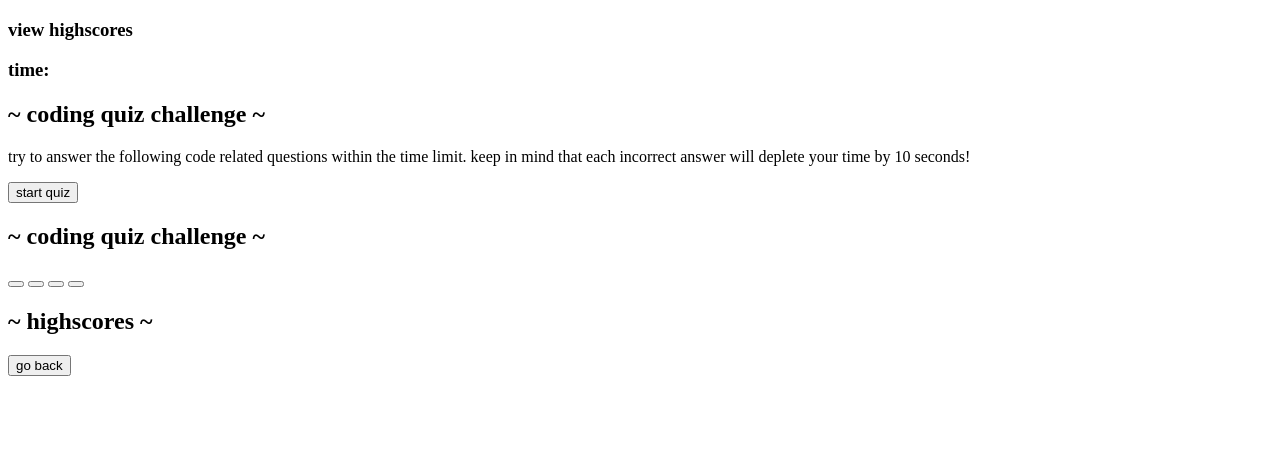
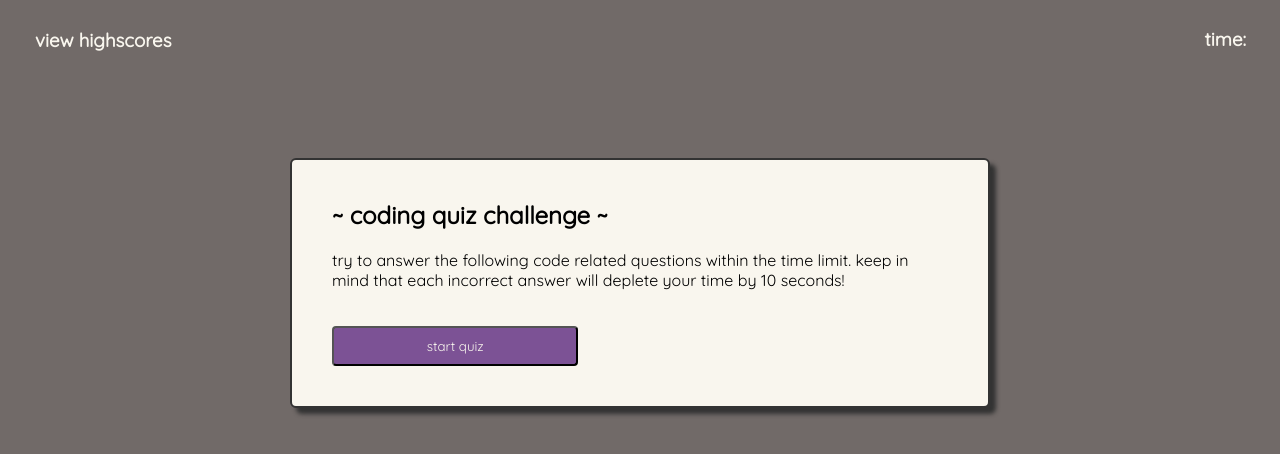
Before and after one commit to gluupo/code-quiz, a plain HTML site: page index.html in a window 1280 px wide. Drawn offline with Linux system fonts and the light colour scheme; the site is published under a folder, as on GitHub Pages, so addresses that start at the root find nothing.

Commit message:
Update index.html

```diff
--- a/index.html
+++ b/index.html
@@ -5,7 +5,7 @@
     <meta charset="UTF-8">
     <meta http-equiv="X-UA-Compatible" content="IE=edge">
     <meta name="viewport" content="width=device-width, initial-scale=1.0">
-    <link rel="stylesheet" href="/assets/style/style.css">
+    <link rel="stylesheet" href="./assets/style/style.css">
     <link rel="preconnect" href="https://fonts.googleapis.com">
     <link rel="preconnect" href="https://fonts.gstatic.com" crossorigin>
     <link href="https://fonts.googleapis.com/css2?family=Quicksand&display=swap" rel="stylesheet">
```
